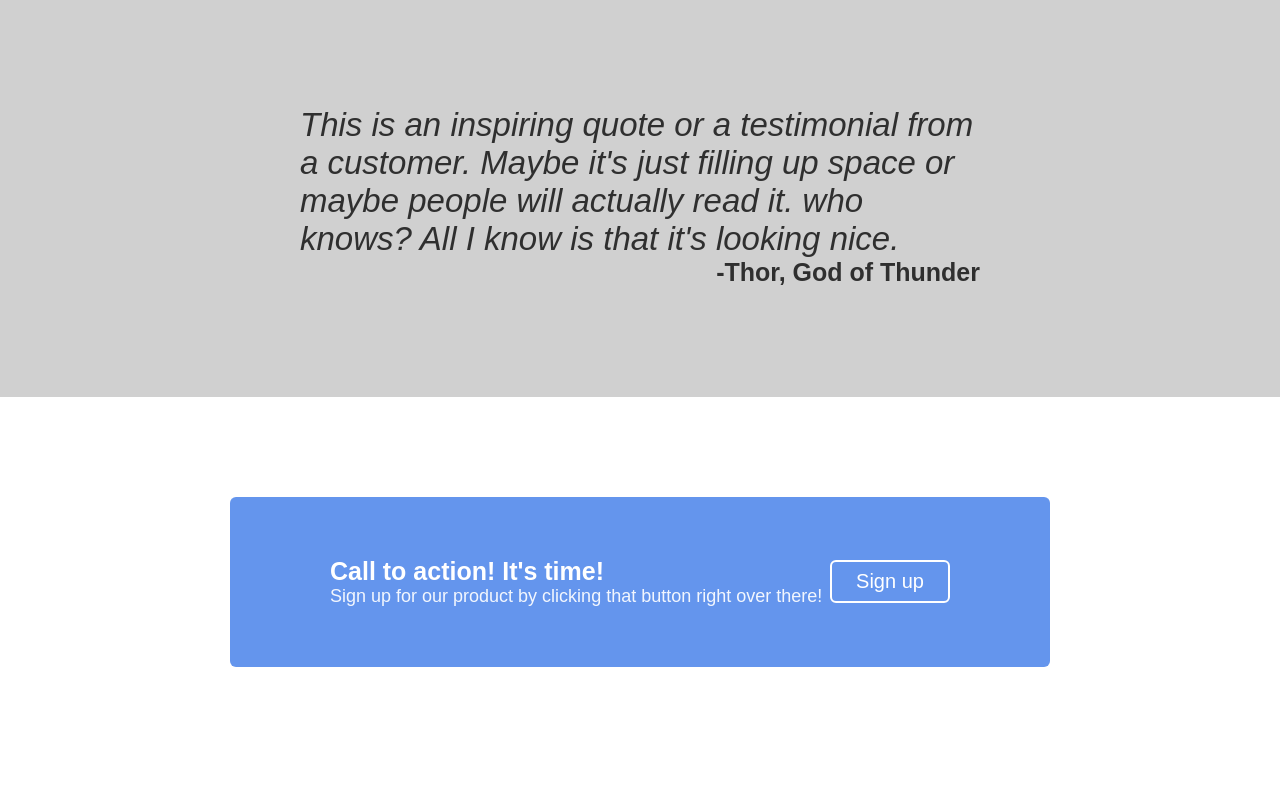
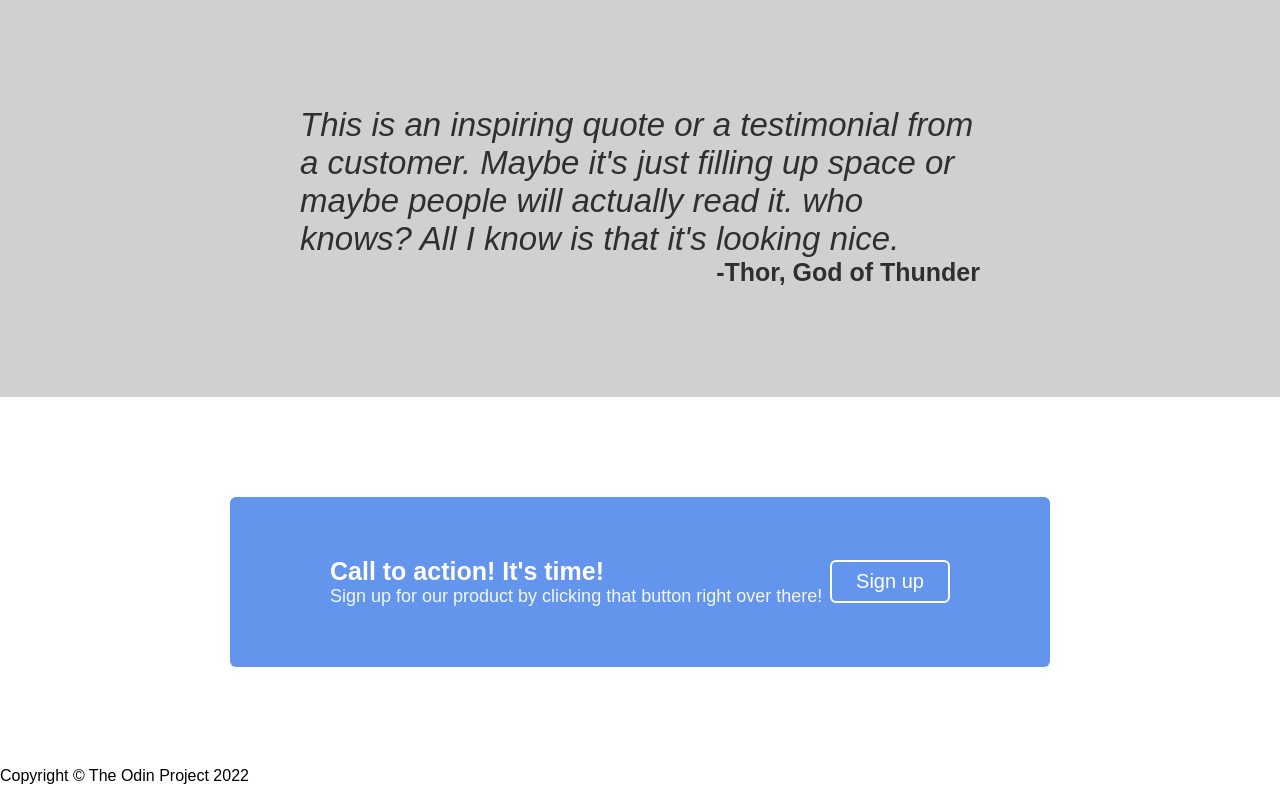
Before and after one commit to garang96/landing_page, a plain HTML site: page index.html in a window 1280 px wide. Shown: the part 976-1761 px from the top of the page. Drawn offline with Linux system fonts and the light colour scheme.

Commit message:
Add footer containing copyright

```diff
--- a/index.html
+++ b/index.html
@@ -71,6 +71,9 @@
             <button>Sign up</button>
         </div>
     </main>
+    <footer>
+        <div id="copyright">Copyright &#169 The Odin Project 2022</div>
+    </footer>
 
 </body>
 
```
